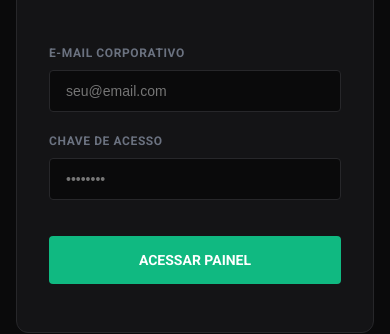
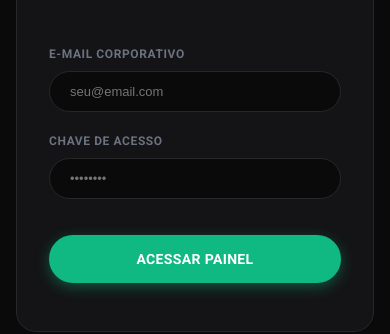
Before and after one commit to andrefernandez/be-geluk, a Next.js app: page /login in a window 390 px wide. Shown: the part 439-773 px from the top of the page. Built offline with nearby package versions, Linux system fonts and the light colour scheme; no server answers.

Commit message:
feat: initialize global CSS with design system tokens and responsive utility classes

```diff
--- a/src/app/globals.css
+++ b/src/app/globals.css
@@ -22,16 +22,16 @@
   --card-hover: #1c1c1f;
 
   --shadow-sm: 0 1px 2px 0 rgba(0, 0, 0, 0.05);
-  --shadow-md: 0 4px 6px -1px rgba(0, 0, 0, 0.1);
-  --shadow-lg: 0 10px 15px -3px rgba(0, 0, 0, 0.1);
+  --shadow-md: 0 4px 12px -2px rgba(0, 0, 0, 0.15);
+  --shadow-lg: 0 20px 25px -5px rgba(0, 0, 0, 0.2);
 
-  --radius-xs: 4px;
-  --radius-sm: 8px;
-  --radius-md: 12px;
-  --radius-lg: 16px;
+  --radius-xs: 8px;
+  --radius-sm: 12px;
+  --radius-md: 20px;
+  --radius-lg: 32px;
 
-  --transition-fast: 0.15s ease;
-  --transition-normal: 0.25s ease;
+  --transition-fast: 0.15s cubic-bezier(0.4, 0, 0.2, 1);
+  --transition-normal: 0.25s cubic-bezier(0.4, 0, 0.2, 1);
 }
 
 * {
@@ -113,11 +113,12 @@ button {
 /* Component Classes (Now Solid) */
 .glass-panel,
 .glass-card {
-  background: var(--card-bg);
+  background: var(--bg-secondary);
   border: 1px solid var(--card-border);
-  border-radius: var(--radius-sm);
+  border-radius: var(--radius-md);
   padding: 1.5rem;
   box-shadow: var(--shadow-md);
+  transition: all var(--transition-normal);
 }
 
 .glass-card:hover {
@@ -148,12 +149,12 @@ button {
 .glass-input {
   background: #0a0a0b;
   border: 1px solid var(--card-border);
-  border-radius: var(--radius-xs);
+  border-radius: 9999px;
   color: var(--text-primary);
-  padding: 0.75rem 1rem;
+  padding: 0.75rem 1.25rem;
   transition: all var(--transition-fast);
   width: 100%;
-  font-size: 0.875rem;
+  font-size: 0.8125rem;
 }
 
 .glass-input:focus {
@@ -165,14 +166,16 @@ button {
 .btn-primary {
   background: var(--accent-primary);
   color: #fff;
-  padding: 0.625rem 1.25rem;
-  border-radius: var(--radius-xs);
-  font-weight: 600;
-  font-size: 0.875rem;
+  padding: 0.75rem 1.5rem;
+  border-radius: 9999px;
+  font-weight: 700;
+  font-size: 0.8125rem;
   display: inline-flex;
   align-items: center;
   justify-content: center;
   gap: 0.5rem;
+  letter-spacing: 0.025em;
+  box-shadow: 0 4px 14px 0 rgba(16, 185, 129, 0.39);
 }
 
 .btn-primary:hover {
```
